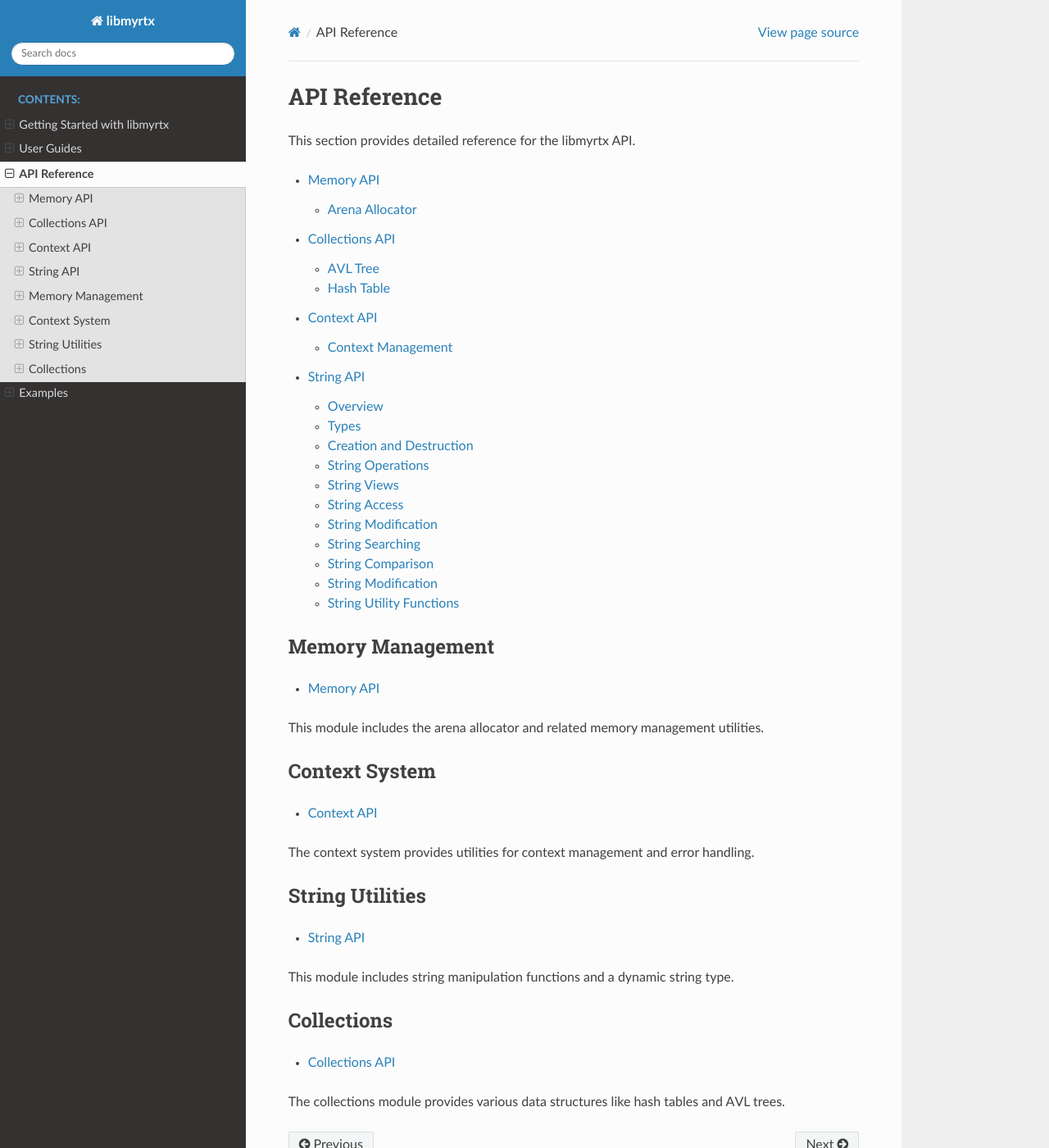
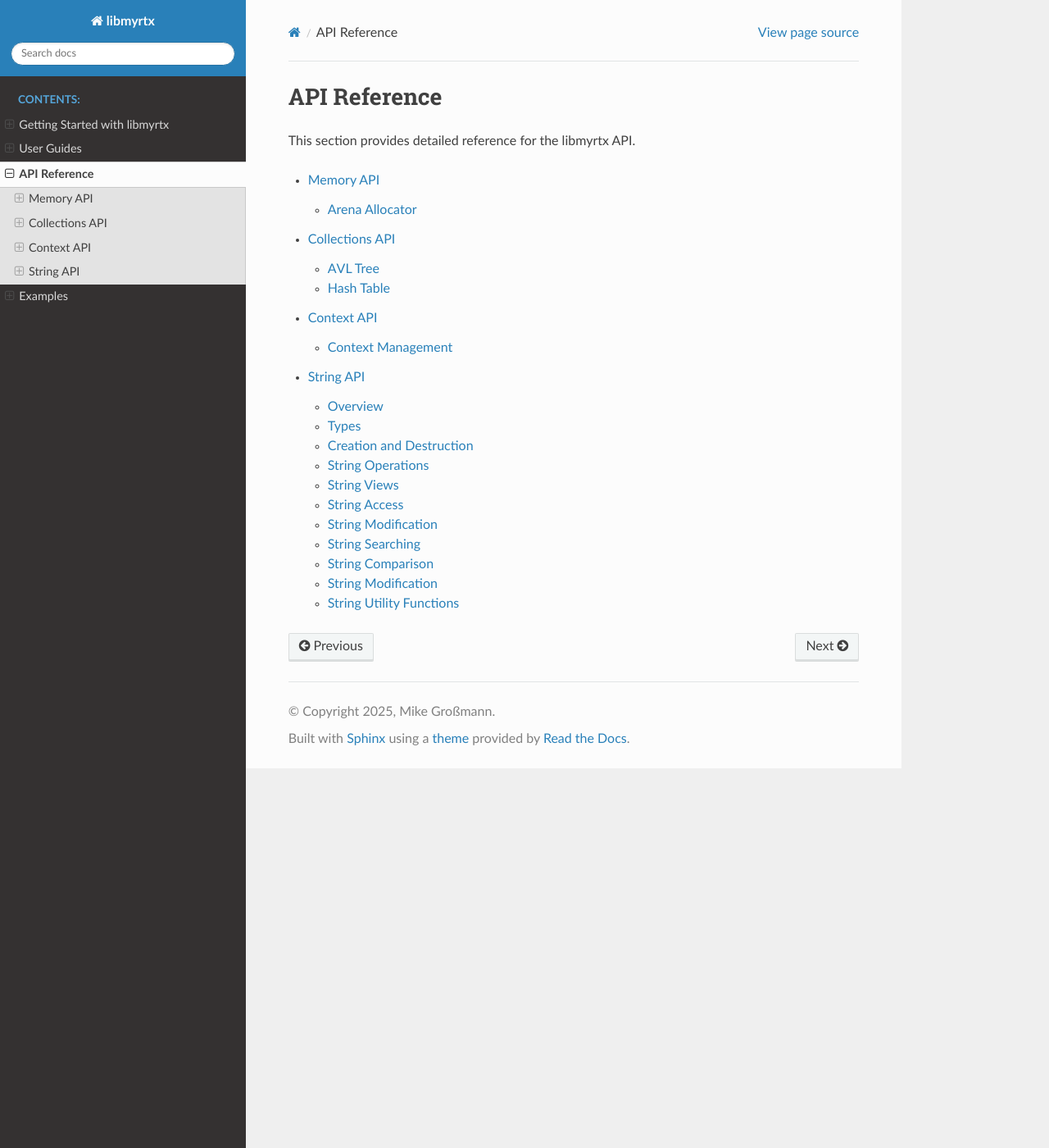
Before and after one commit to mgrossmann/libmyrtx, a Sphinx documentation site: the page built from docs/source/api/index.rst, in a window 1280 px wide and 1400 px high. Shown: the whole window at 82% size. Built offline with Sphinx 7.4.7 and the Read the Docs theme 3.1.0, drawn with Linux system fonts in a browser that asks for light colours.

Commit message:
docs: Update API documentation structure

```diff
--- a/docs/source/api/index.rst
+++ b/docs/source/api/index.rst
@@ -10,43 +10,3 @@ This section provides detailed reference for the libmyrtx API.
    collections
    context
    string
-
-Memory Management
----------------
-
-.. toctree::
-   :maxdepth: 1
-
-   memory
-
-This module includes the arena allocator and related memory management utilities.
-
-Context System
-------------
-
-.. toctree::
-   :maxdepth: 1
-
-   context
-
-The context system provides utilities for context management and error handling.
-
-String Utilities
---------------
-
-.. toctree::
-   :maxdepth: 1
-
-   string
-
-This module includes string manipulation functions and a dynamic string type.
-
-Collections
----------
-
-.. toctree::
-   :maxdepth: 1
-
-   collections
-
-The collections module provides various data structures like hash tables and AVL trees.
```
